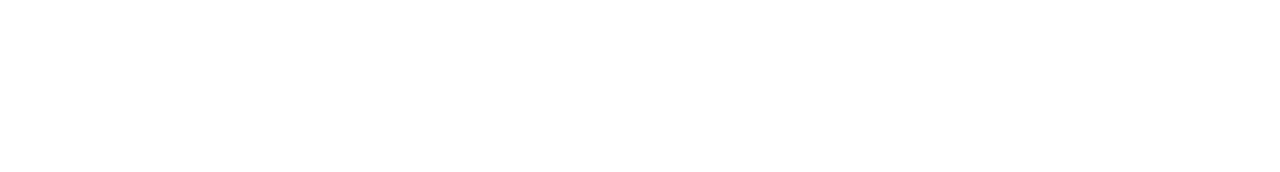
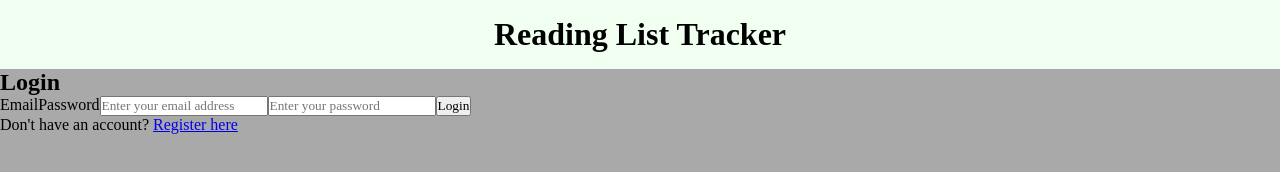
Before and after one commit to dianat2021/js-reading-list-tracker-fullstack, a website with bundled scripts: page public/index.html in a window 1280 px wide. Built offline with nearby package versions, Linux system fonts and the light colour scheme.

Commit message:
create the dynamic structure of the login form

```diff
--- /dev/null
+++ b/public/css/header.css
@@ -0,0 +1,5 @@
+.header {
+  padding: var(--space-medium) 0;
+  text-align: center;
+  background-color: honeydew;
+}
--- a/public/css/reset.css
+++ b/public/css/reset.css
@@ -0,0 +1,17 @@
+* {
+  margin: 0;
+  padding: 0;
+  box-sizing: border-box;
+}
+
+input {
+  font-family: inherit;
+}
+button {
+  font-family: inherit;
+  cursor: pointer;
+}
+ol,
+ul {
+  list-style: none;
+}
--- a/public/css/style.css
+++ b/public/css/style.css
@@ -0,0 +1,11 @@
+html,
+body {
+  width: 100%;
+  height: 100vh;
+  max-height: auto;
+  background-color: darkgrey;
+}
+main {
+  width: 100%;
+  height: 100%;
+}
--- a/public/css/variables.css
+++ b/public/css/variables.css
@@ -0,0 +1,32 @@
+:root {
+  --background-color-dark: #124e78;
+  --background-color-medium: #ccdbfd;
+  --background-color-light: #fbfaff;
+  /* --background-color-medium: #2ab7ca; */
+  --button-color: #1b4965;
+  --card-color: #fbfaff;
+  --text-light: #f5f5f5;
+  --text-error: #d32f2f;
+  --background-error: #fce4ec;
+  --spinner-color: #a682ff;
+
+  /* Fonts */
+  --small-font-size: 0.6rem;
+  --base-font-size: 1rem;
+  --medium-font-size: 1.5rem;
+  --large-font-size: 2rem;
+  --x-large-font-size: 3rem;
+  --xx-large-font-size: 4rem;
+
+  /* Spacing */
+  --space-x-small: 0.25rem;
+  --space-small: 0.5rem;
+  --space-medium: 1rem;
+  --space-large: 2rem;
+  --space-x-large: 4rem;
+
+  /* Border Radius */
+  --border-radius-small: 0.25rem;
+  --border-radius-medium: 0.5rem;
+  --border-radius-large: 1rem;
+}
--- a/public/index.html
+++ b/public/index.html
@@ -5,11 +5,15 @@
     <link rel="stylesheet" href="./css/reset.css" />
     <link rel="stylesheet" href="./css/variables.css" />
     <link rel="stylesheet" href="./css/style.css" />
+    <link rel="stylesheet" href="./css/header.css" />
     <meta name="viewport" content="width=device-width, initial-scale=1.0" />
     <title>Vite App</title>
   </head>
   <body>
-    <div id="app"></div>
+    <header class="header">
+      <h1 class="header__title">Reading List Tracker</h1>
+    </header>
+    <main></main>
     <script type="module" src="./js/app.js"></script>
   </body>
 </html>
--- a/public/js/app.js
+++ b/public/js/app.js
@@ -0,0 +1,5 @@
+import displayLogin from "./displayLogin";
+
+document.addEventListener("DOMContentLoaded", () => {
+  displayLogin();
+});
--- /dev/null
+++ b/public/js/displayLogin.js
@@ -0,0 +1,49 @@
+const displayLogin = () => {
+  const main = document.querySelector("main");
+
+  // Creating elements
+  const loginFormContainer = document.createElement("div");
+  const loginForm = document.createElement("form");
+  const loginFormTitle = document.createElement("h2");
+  const emailLabel = document.createElement("label");
+  const passwordLabel = document.createElement("label");
+  const emailInput = document.createElement("input");
+  const passwordInput = document.createElement("input");
+  const loginButton = document.createElement("button");
+  const switchToRegister = document.createElement("p");
+  const registerFormLink = document.createElement("a");
+
+  // Appending elements
+  main.append(loginFormContainer);
+  loginFormContainer.append(loginForm);
+  loginForm.append(
+    loginFormTitle,
+    emailLabel,
+    passwordLabel,
+    emailInput,
+    passwordInput,
+    loginButton,
+    switchToRegister
+  );
+  switchToRegister.append("Don't have an account? ", registerFormLink);
+  // Populating elements and adding attributes
+  loginFormTitle.textContent = "Login";
+  emailLabel.textContent = "Email";
+  passwordLabel.textContent = "Password";
+  loginButton.textContent = "Login";
+  registerFormLink.textContent = "Register here";
+
+  emailLabel.htmlFor = "email";
+  passwordLabel.htmlFor = "password";
+  emailInput.id = "email";
+  passwordInput.id = "password";
+  emailInput.name = "email";
+  passwordInput.name = "password";
+  emailInput.placeholder = "Enter your email address";
+  passwordInput.placeholder = "Enter your password";
+  registerFormLink.href = "#";
+
+  // Adding class names
+};
+
+export default displayLogin;
```
